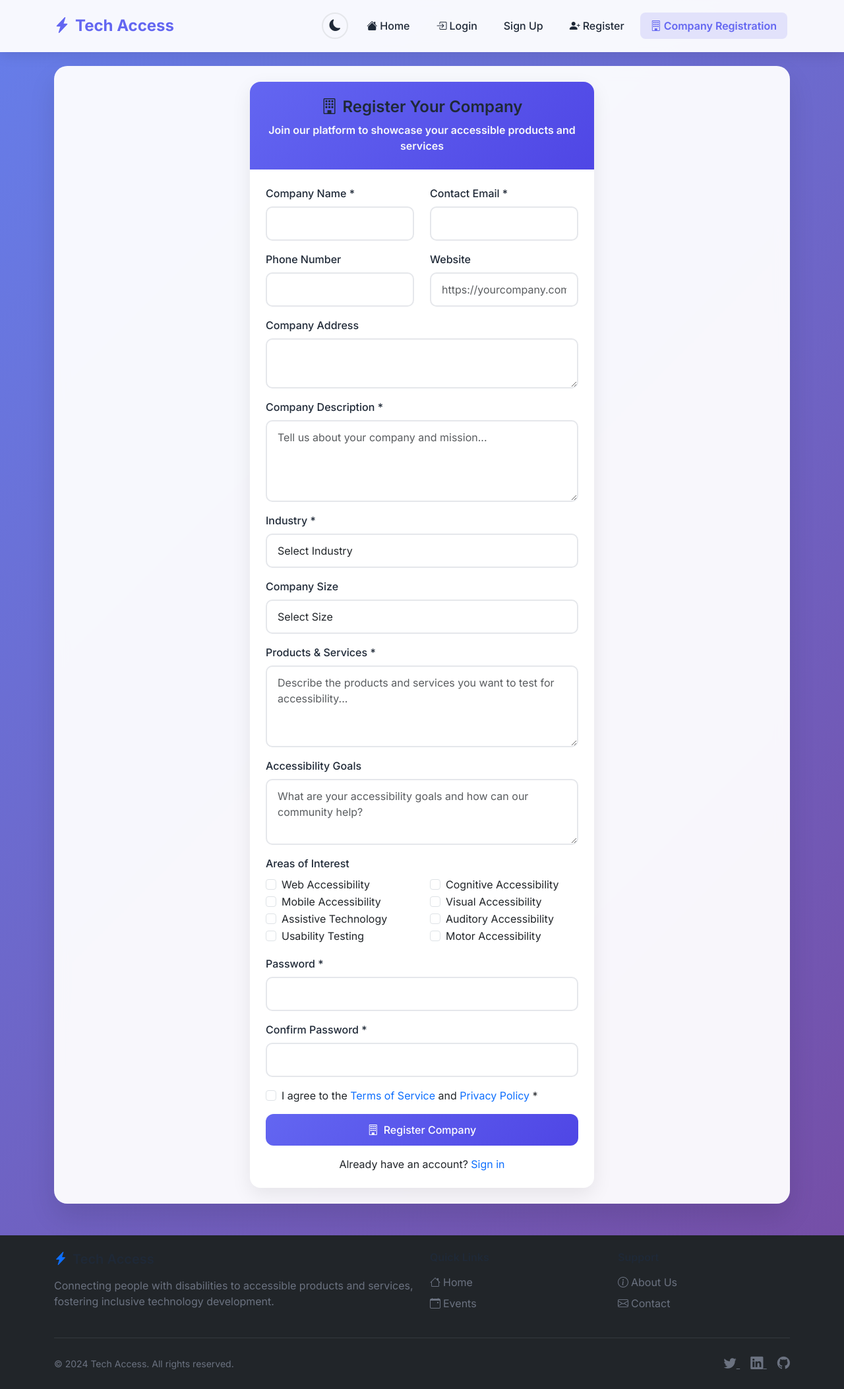
After one commit to lancepounds/tech-access-platform, a Flask app: page /companies/register in a window 1280 px wide. The commit adds this page. Shown: the whole page at 66% size. Run offline with Flask 3, Linux system fonts and the light colour scheme.

Commit message:
Assistant checkpoint: Created company registration system
Assistant generated file changes:
- templates/company_register.html: Create company registration form
- app/models.py: Update Company model with additional fields
- app/companies/routes.py: Add company registration route
- templates/base.html: Add company registration link to navigation
- app/__init__.py: Update companies blueprint registration

---

User prompt:

Now lets add a creation page for companies that create products and services.

Replit-Commit-Author: Assistant
Replit-Commit-Session-Id: 480d8e57-58f6-4e22-870b-547886443b30

```diff
--- a/app/__init__.py
+++ b/app/__init__.py
@@ -59,7 +59,7 @@ def create_app():
     app.register_blueprint(dash_bp)
     app.register_blueprint(events_bp, url_prefix='/api/events')
     app.register_blueprint(users_bp)
-    app.register_blueprint(companies_bp, url_prefix='/api/companies')
+    app.register_blueprint(companies_bp, url_prefix='/companies')
     app.register_blueprint(checks_bp, url_prefix='/checks')
     app.register_blueprint(main_bp)
 
--- a/app/companies/routes.py
+++ b/app/companies/routes.py
@@ -1,12 +1,81 @@
 
-from flask import Blueprint, request, jsonify
+from flask import Blueprint, request, jsonify, render_template, redirect, url_for, flash
+from werkzeug.security import generate_password_hash
 from app.models import Company
 from app.extensions import db
+import json
 
 companies_bp = Blueprint('companies', __name__)
 
 # Simple admin token (in production, use real authentication)
 ADMIN_TOKEN = "my-secret-admin-token"
+
+
+@companies_bp.route('/register', methods=['GET'])
+def show_register():
+    """Show company registration form"""
+    return render_template('company_register.html')
+
+
+@companies_bp.route('/register', methods=['POST'])
+def register_company():
+    """Handle company registration"""
+    try:
+        # Get form data
+        company_name = request.form.get('company_name')
+        contact_email = request.form.get('contact_email')
+        password = request.form.get('password')
+        confirm_password = request.form.get('confirm_password')
+
+        # Validation
+        if not company_name or not contact_email or not password:
+            flash('Company name, email, and password are required.', 'danger')
+            return redirect(url_for('companies.show_register'))
+
+        if password != confirm_password:
+            flash('Passwords do not match.', 'danger')
+            return redirect(url_for('companies.show_register'))
+
+        # Check if company already exists
+        existing_company = Company.query.filter(
+            (Company.name == company_name) | (Company.contact_email == contact_email)
+        ).first()
+
+        if existing_company:
+            flash('Company name or email already exists.', 'danger')
+            return redirect(url_for('companies.show_register'))
+
+        # Get checkbox interests
+        interests = request.form.getlist('interests')
+        interests_json = json.dumps(interests) if interests else None
+
+        # Create new company
+        new_company = Company(
+            name=company_name,
+            contact_email=contact_email,
+            password=generate_password_hash(password),
+            phone=request.form.get('phone'),
+            website=request.form.get('website'),
+            address=request.form.get('address'),
+            description=request.form.get('company_description'),
+            industry=request.form.get('industry'),
+            company_size=request.form.get('company_size'),
+            products_services=request.form.get('products_services'),
+            accessibility_goals=request.form.get('accessibility_goals'),
+            interests=interests_json,
+            approved=False  # Companies need admin approval
+        )
+
+        db.session.add(new_company)
+        db.session.commit()
+
+        flash('Company registration submitted successfully! Please wait for admin approval.', 'success')
+        return redirect(url_for('auth.login_page'))
+
+    except Exception as e:
+        db.session.rollback()
+        flash(f'Registration failed: {str(e)}', 'danger')
+        return redirect(url_for('companies.show_register'))
 
 
 @companies_bp.route('/pending', methods=['GET'])
--- a/templates/base.html
+++ b/templates/base.html
@@ -342,6 +342,11 @@
                 <i class="bi bi-person-plus-fill me-1"></i>Register
               </a>
             </li>
+            <li class="nav-item">
+              <a class="nav-link {{ 'active' if request.endpoint == 'companies.show_register' else '' }}" href="{{ url_for('companies.show_register') }}">
+                <i class="bi bi-building me-1"></i>Company Registration
+              </a>
+            </li>
           {% elif session.get('role') == 'user' %}
             <!-- User logged in -->
             <li class="nav-item">
--- /dev/null
+++ b/templates/company_register.html
@@ -0,0 +1,188 @@
+
+{% extends "base.html" %}
+
+{% block title %}Company Registration - Tech Access{% endblock %}
+
+{% block content %}
+<div class="row justify-content-center">
+  <div class="col-md-8 col-lg-6">
+    <div class="card">
+      <div class="card-header text-center">
+        <h4 class="mb-0"><i class="bi bi-building me-2"></i>Register Your Company</h4>
+        <p class="mb-0 mt-2 text-light">Join our platform to showcase your accessible products and services</p>
+      </div>
+      <div class="card-body">
+        <form method="POST" action="{{ url_for('companies.register_company') }}">
+          <div class="row">
+            <div class="col-md-6 mb-3">
+              <label for="company_name" class="form-label">Company Name *</label>
+              <input type="text" class="form-control" id="company_name" name="company_name" required>
+            </div>
+            <div class="col-md-6 mb-3">
+              <label for="contact_email" class="form-label">Contact Email *</label>
+              <input type="email" class="form-control" id="contact_email" name="contact_email" required>
+            </div>
+          </div>
+
+          <div class="row">
+            <div class="col-md-6 mb-3">
+              <label for="phone" class="form-label">Phone Number</label>
+              <input type="tel" class="form-control" id="phone" name="phone">
+            </div>
+            <div class="col-md-6 mb-3">
+              <label for="website" class="form-label">Website</label>
+              <input type="url" class="form-control" id="website" name="website" placeholder="https://yourcompany.com">
+            </div>
+          </div>
+
+          <div class="mb-3">
+            <label for="address" class="form-label">Company Address</label>
+            <textarea class="form-control" id="address" name="address" rows="2"></textarea>
+          </div>
+
+          <div class="mb-3">
+            <label for="company_description" class="form-label">Company Description *</label>
+            <textarea class="form-control" id="company_description" name="company_description" rows="4"
+                      placeholder="Tell us about your company and mission..." required></textarea>
+          </div>
+
+          <div class="mb-3">
+            <label for="industry" class="form-label">Industry *</label>
+            <select class="form-control" id="industry" name="industry" required>
+              <option value="">Select Industry</option>
+              <option value="technology">Technology</option>
+              <option value="healthcare">Healthcare</option>
+              <option value="education">Education</option>
+              <option value="finance">Finance</option>
+              <option value="retail">Retail</option>
+              <option value="manufacturing">Manufacturing</option>
+              <option value="consulting">Consulting</option>
+              <option value="nonprofit">Non-Profit</option>
+              <option value="other">Other</option>
+            </select>
+          </div>
+
+          <div class="mb-3">
+            <label for="company_size" class="form-label">Company Size</label>
+            <select class="form-control" id="company_size" name="company_size">
+              <option value="">Select Size</option>
+              <option value="1-10">1-10 employees</option>
+              <option value="11-50">11-50 employees</option>
+              <option value="51-200">51-200 employees</option>
+              <option value="201-1000">201-1000 employees</option>
+              <option value="1000+">1000+ employees</option>
+            </select>
+          </div>
+
+          <div class="mb-3">
+            <label for="products_services" class="form-label">Products & Services *</label>
+            <textarea class="form-control" id="products_services" name="products_services" rows="4"
+                      placeholder="Describe the products and services you want to test for accessibility..." required></textarea>
+          </div>
+
+          <div class="mb-3">
+            <label for="accessibility_goals" class="form-label">Accessibility Goals</label>
+            <textarea class="form-control" id="accessibility_goals" name="accessibility_goals" rows="3"
+                      placeholder="What are your accessibility goals and how can our community help?"></textarea>
+          </div>
+
+          <div class="mb-3">
+            <label class="form-label">Areas of Interest</label>
+            <div class="row">
+              <div class="col-md-6">
+                <div class="form-check">
+                  <input class="form-check-input" type="checkbox" id="web_accessibility" name="interests" value="web_accessibility">
+                  <label class="form-check-label" for="web_accessibility">Web Accessibility</label>
+                </div>
+                <div class="form-check">
+                  <input class="form-check-input" type="checkbox" id="mobile_accessibility" name="interests" value="mobile_accessibility">
+                  <label class="form-check-label" for="mobile_accessibility">Mobile Accessibility</label>
+                </div>
+                <div class="form-check">
+                  <input class="form-check-input" type="checkbox" id="assistive_tech" name="interests" value="assistive_tech">
+                  <label class="form-check-label" for="assistive_tech">Assistive Technology</label>
+                </div>
+                <div class="form-check">
+                  <input class="form-check-input" type="checkbox" id="usability_testing" name="interests" value="usability_testing">
+                  <label class="form-check-label" for="usability_testing">Usability Testing</label>
+                </div>
+              </div>
+              <div class="col-md-6">
+                <div class="form-check">
+                  <input class="form-check-input" type="checkbox" id="cognitive_accessibility" name="interests" value="cognitive_accessibility">
+                  <label class="form-check-label" for="cognitive_accessibility">Cognitive Accessibility</label>
+                </div>
+                <div class="form-check">
+                  <input class="form-check-input" type="checkbox" id="visual_accessibility" name="interests" value="visual_accessibility">
+                  <label class="form-check-label" for="visual_accessibility">Visual Accessibility</label>
+                </div>
+                <div class="form-check">
+                  <input class="form-check-input" type="checkbox" id="auditory_accessibility" name="interests" value="auditory_accessibility">
+                  <label class="form-check-label" for="auditory_accessibility">Auditory Accessibility</label>
+                </div>
+                <div class="form-check">
+                  <input class="form-check-input" type="checkbox" id="motor_accessibility" name="interests" value="motor_accessibility">
+                  <label class="form-check-label" for="motor_accessibility">Motor Accessibility</label>
+                </div>
+              </div>
+            </div>
+          </div>
+
+          <div class="mb-3">
+            <label for="password" class="form-label">Password *</label>
+            <input type="password" class="form-control" id="password" name="password" required>
+          </div>
+
+          <div class="mb-3">
+            <label for="confirm_password" class="form-label">Confirm Password *</label>
+            <input type="password" class="form-control" id="confirm_password" name="confirm_password" required>
+          </div>
+
+          <div class="mb-3 form-check">
+            <input type="checkbox" class="form-check-input" id="terms_agreement" name="terms_agreement" required>
+            <label class="form-check-label" for="terms_agreement">
+              I agree to the <a href="#" class="text-decoration-none">Terms of Service</a> and <a href="#" class="text-decoration-none">Privacy Policy</a> *
+            </label>
+          </div>
+
+          <div class="d-grid">
+            <button type="submit" class="btn btn-primary">
+              <i class="bi bi-building me-2"></i>Register Company
+            </button>
+          </div>
+        </form>
+
+        <div class="text-center mt-3">
+          <p class="mb-0">Already have an account?
+            <a href="{{ url_for('auth.login_page') }}" class="text-decoration-none">Sign in</a>
+          </p>
+        </div>
+      </div>
+    </div>
+  </div>
+</div>
+
+<script>
+document.addEventListener('DOMContentLoaded', function() {
+    const form = document.querySelector('form');
+    const password = document.getElementById('password');
+    const confirmPassword = document.getElementById('confirm_password');
+
+    form.addEventListener('submit', function(e) {
+        if (password.value !== confirmPassword.value) {
+            e.preventDefault();
+            alert('Passwords do not match!');
+            confirmPassword.focus();
+        }
+    });
+
+    confirmPassword.addEventListener('input', function() {
+        if (password.value !== confirmPassword.value) {
+            confirmPassword.setCustomValidity('Passwords do not match');
+        } else {
+            confirmPassword.setCustomValidity('');
+        }
+    });
+});
+</script>
+{% endblock %}
```
Also changed, not shown: app/models.py (+22 -1 lines).
